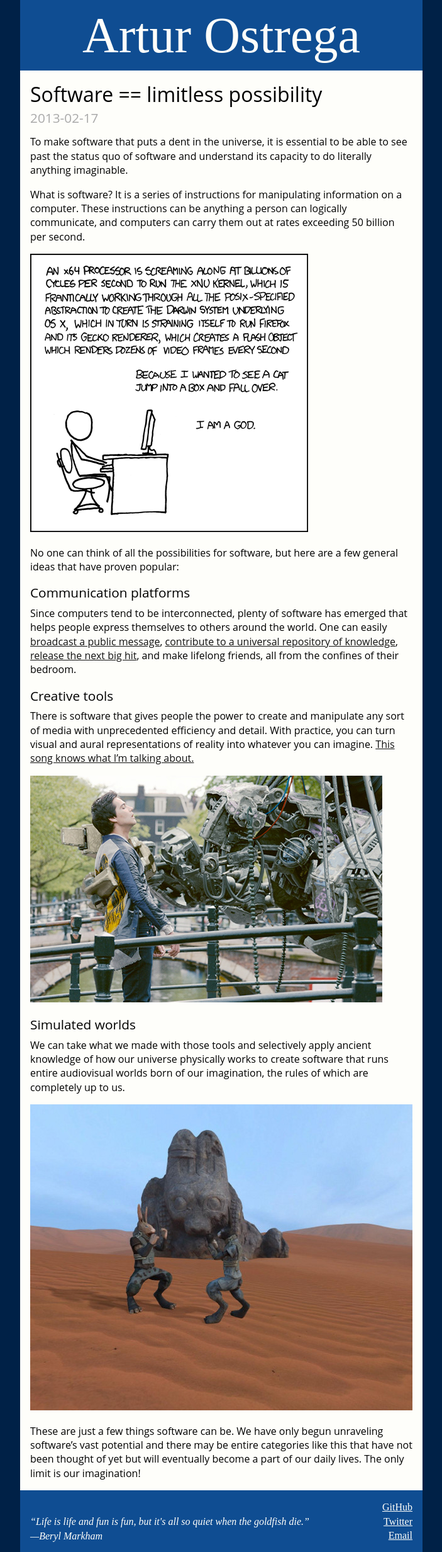
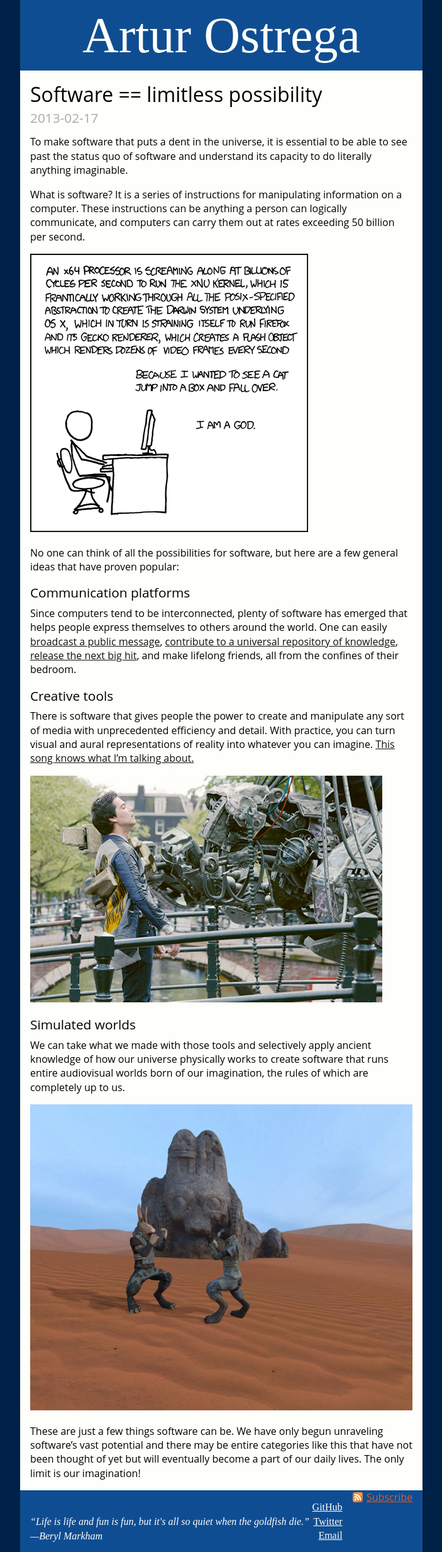
Before and after one commit to aostrega/blog.github.io, a Jekyll site: the page built from _posts/2013-02-17-software-limitless-possibility.md, in a window 1280 px wide. Shown: the whole page at 63% size, without its empty margins (288-991 px from the left). Built offline with Jekyll 4.4.1, drawn with Linux system fonts in a browser that asks for light colours; comment, search, counter and statistics services are not loaded.

Commit message:
feed subscribe link

```diff
--- a/_layouts/post.html
+++ b/_layouts/post.html
@@ -6,6 +6,8 @@ layout: default
   <h2 id="post-date">{{ page.date | date: "%Y-%m-%d" }}</h2>
 
   {{ content }}
+
+  <a id="subscribe" href="http://feeds.feedburner.com/ArturOstrega"><img src="/images/feed.svg"><span>Subscribe</span></a>
 
   <div id="disqus_thread"></div>
   <script type="text/javascript">
--- a/css/style.css
+++ b/css/style.css
@@ -74,6 +74,19 @@ footer ul {
   line-height: 1.4em;
 }
 
+#subscribe {
+  color: #D95C29;
+  display: block;
+  margin-bottom: 1em;
+  float: right;
+}
+
+#subscribe img {
+  width: 16px;
+  margin-right: .4em;
+  margin-bottom: -.1em;
+}
+
 #blog-posts {
   font-size: 1.4em;
   line-height: 1.4em;
```
Also changed, not shown: images/feed.svg (added).
